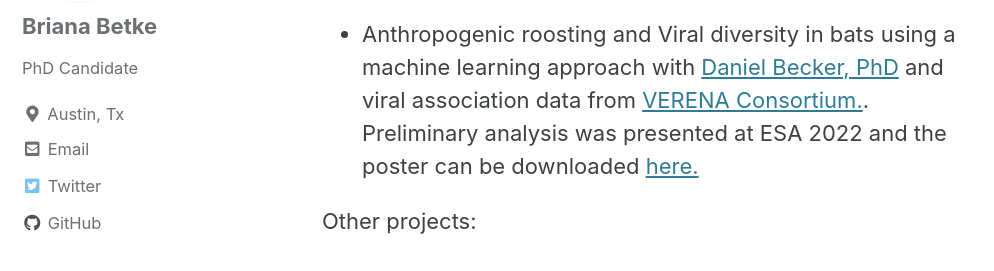
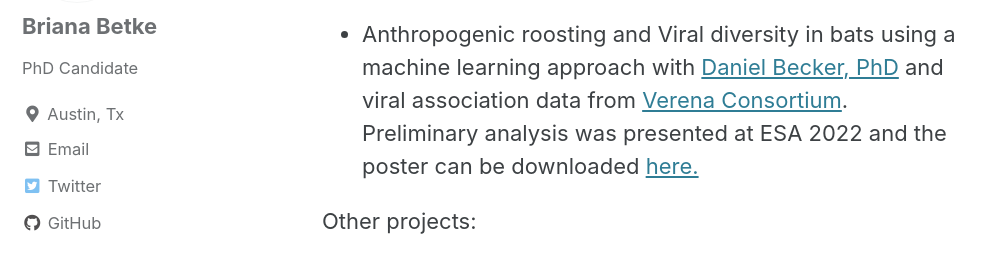
Before and after one commit to babetke/babetke.github.io, a Jekyll site: the page built from _pages/projects.md, in a window 1280 px wide and 900 px high, scrolled down 613 px. Shown: the part 173-444 px from the top of the window, without its empty margins (0-994 px from the left). Built offline with Jekyll 4.4.1, drawn with Linux system fonts in a browser that asks for light colours; cached includes are drawn as plain includes.

```diff
--- a/_pages/projects.md
+++ b/_pages/projects.md
@@ -17,7 +17,7 @@ Dissertation Projects:
 
 * Granular spatial analysis of vector-borne pathogen exposure risk in owned companion animals in Georgia, USA with [Nicole Gottdenker DVM, MS, PhD, Dipl. ACVP.](https://www.gottdenkerlab.com/)
 * Sociodemographic and ecological associations with county-level human cases of Murine Typhus in Texas, USA.
-* Anthropogenic roosting and Viral diversity in bats using a machine learning approach with [Daniel Becker, PhD](http://beckerlab.weebly.com/) and viral association data from [VERENA Consortium.](https://www.viralemergence.org/). Preliminary analysis was presented at ESA 2022 and the poster can be downloaded <a href="https://babetke.github.io/images/ESA 2022 Poster.pdf"> here. </a>
+* Anthropogenic roosting and Viral diversity in bats using a machine learning approach with [Daniel Becker, PhD](http://beckerlab.weebly.com/) and viral association data from [Verena Consortium](https://www.viralemergence.org/). Preliminary analysis was presented at ESA 2022 and the poster can be downloaded <a href="https://babetke.github.io/images/ESA 2022 Poster.pdf"> here. </a>
 
 Other projects:
 
```
